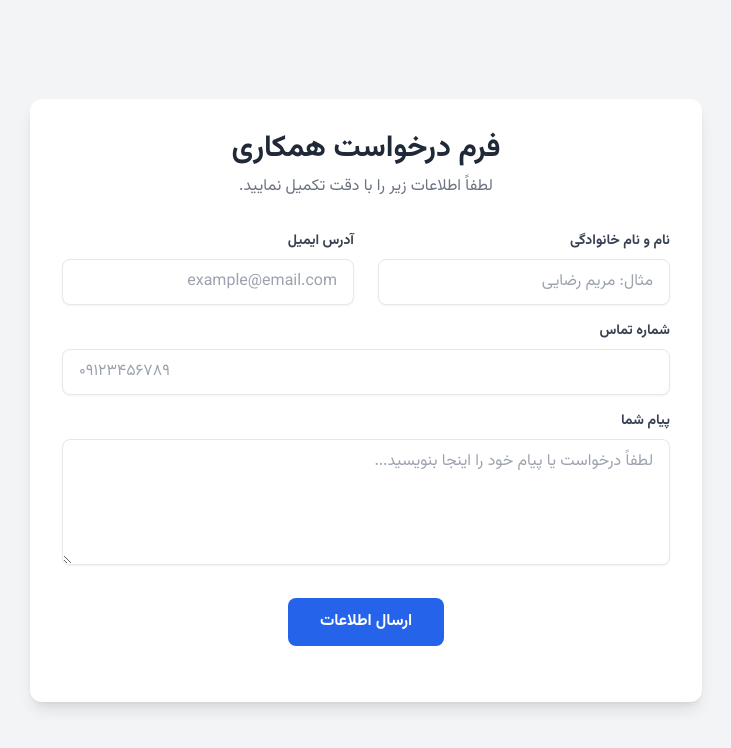
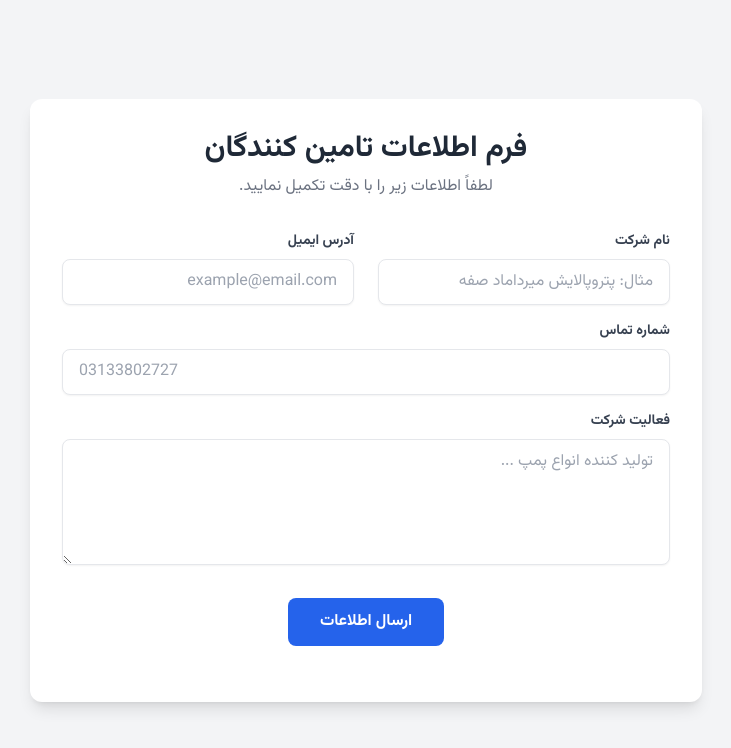
Before and after one commit to edma1990/collaboration-form, a plain HTML site: page index.html in a window 1280 px wide. Shown: the whole page, without its empty margins (274-1005 px from the left). Drawn offline with nearby package versions, Linux system fonts and the light colour scheme.

Commit message:
Update index.html

```diff
--- a/index.html
+++ b/index.html
@@ -19,7 +19,7 @@
 <body class="bg-gray-100 flex items-center justify-center min-h-screen">
 
     <div class="w-full max-w-2xl mx-auto bg-white p-8 rounded-xl shadow-lg">
-        <h1 class="text-3xl font-bold text-center text-gray-800 mb-2">فرم درخواست همکاری</h1>
+        <h1 class="text-3xl font-bold text-center text-gray-800 mb-2">فرم اطلاعات تامین کنندگان</h1>
         <p class="text-center text-gray-500 mb-8">لطفاً اطلاعات زیر را با دقت تکمیل نمایید.</p>
 
         <!-- Form container -->
@@ -27,8 +27,8 @@
             <div class="grid grid-cols-1 md:grid-cols-2 gap-6">
                 <!-- Full Name Input -->
                 <div class="mb-4">
-                    <label for="fullName" class="block text-gray-700 text-sm font-bold mb-2">نام و نام خانوادگی</label>
-                    <input type="text" id="fullName" name="fullName" class="shadow-sm appearance-none border rounded-lg w-full py-3 px-4 text-gray-700 leading-tight focus:outline-none focus:ring-2 focus:ring-blue-500" placeholder="مثال: مریم رضایی" required>
+                    <label for="fullName" class="block text-gray-700 text-sm font-bold mb-2">نام شرکت</label>
+                    <input type="text" id="fullName" name="fullName" class="shadow-sm appearance-none border rounded-lg w-full py-3 px-4 text-gray-700 leading-tight focus:outline-none focus:ring-2 focus:ring-blue-500" placeholder="مثال: پتروپالایش میرداماد صفه" required>
                 </div>
 
                 <!-- Email Input -->
@@ -39,15 +39,16 @@
             </div>
 
             <!-- Phone Number Input -->
-            <div class="mb-4">
+
+			  <div class="mb-4">
                 <label for="phone" class="block text-gray-700 text-sm font-bold mb-2">شماره تماس</label>
-                <input type="tel" id="phone" name="phone" class="shadow-sm appearance-none border rounded-lg w-full py-3 px-4 text-gray-700 leading-tight focus:outline-none focus:ring-2 focus:ring-blue-500" placeholder="۰۹۱۲۳۴۵۶۷۸۹" required>
+                <input type="tel" id="phone" name="phone" class="shadow-sm appearance-none border rounded-lg w-full py-3 px-4 text-gray-700 leading-tight focus:outline-none focus:ring-2 focus:ring-blue-500" placeholder="03133802727" required>
             </div>
 
             <!-- Message Textarea -->
             <div class="mb-6">
-                <label for="message" class="block text-gray-700 text-sm font-bold mb-2">پیام شما</label>
-                <textarea id="message" name="message" rows="5" class="shadow-sm appearance-none border rounded-lg w-full py-3 px-4 text-gray-700 leading-tight focus:outline-none focus:ring-2 focus:ring-blue-500" placeholder="لطفاً درخواست یا پیام خود را اینجا بنویسید..."></textarea>
+                <label for="message" class="block text-gray-700 text-sm font-bold mb-2">فعالیت شرکت</label>
+                <textarea id="message" name="message" rows="5" class="shadow-sm appearance-none border rounded-lg w-full py-3 px-4 text-gray-700 leading-tight focus:outline-none focus:ring-2 focus:ring-blue-500" placeholder="تولید کننده انواع پمپ ..."></textarea>
             </div>
 
             <!-- Submit Button -->
```
